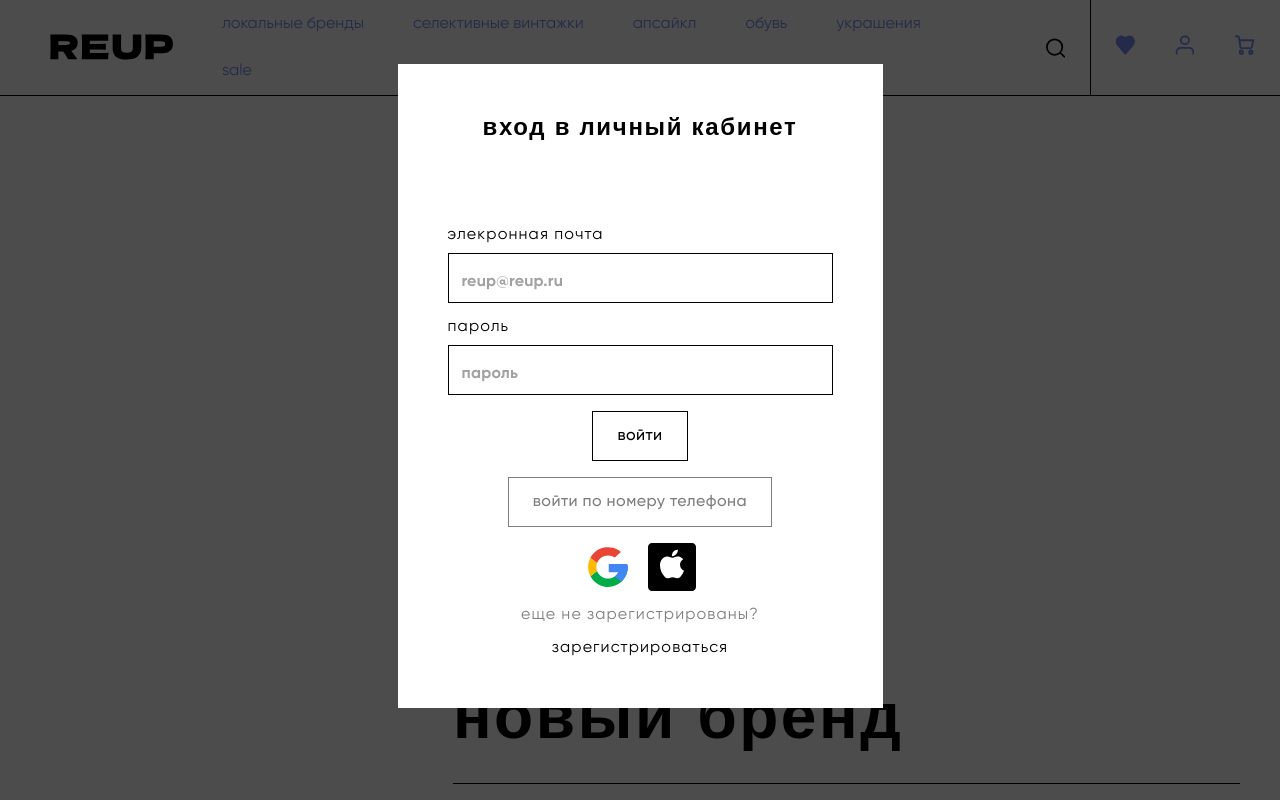
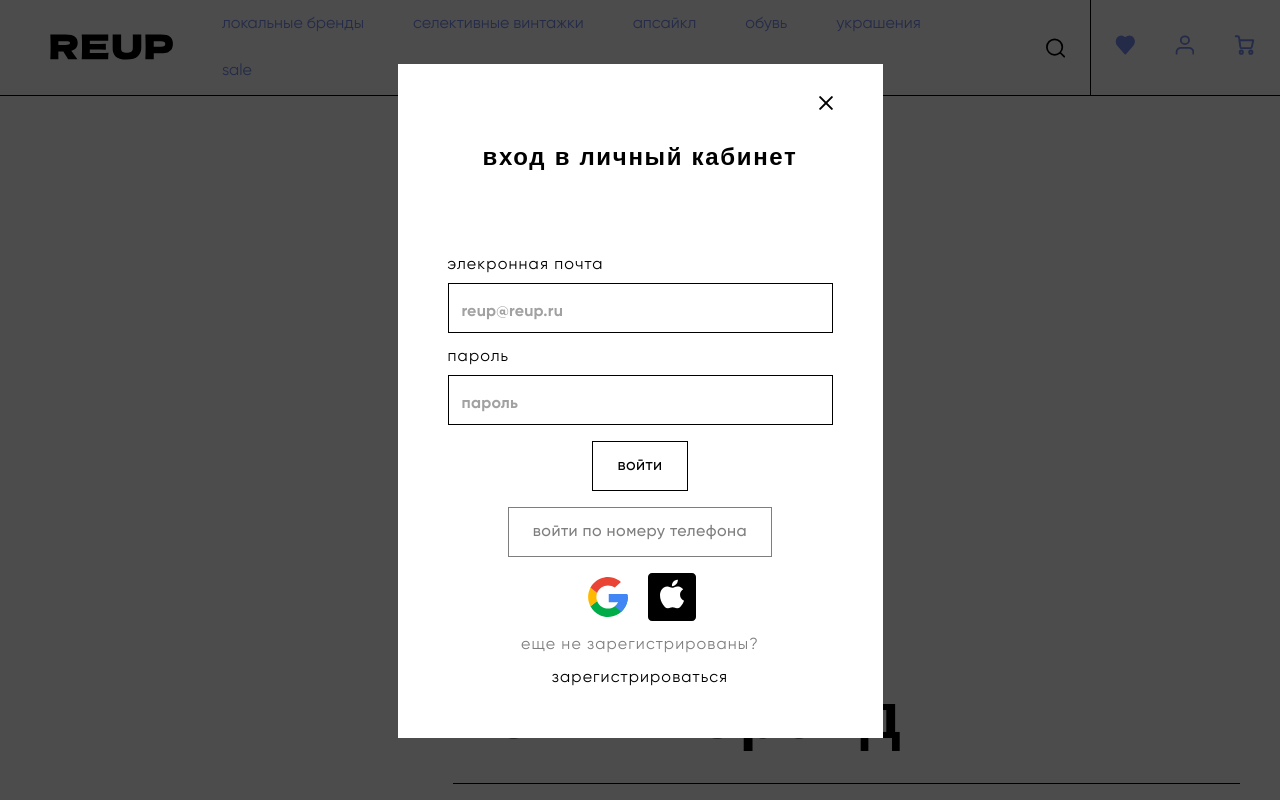
Before and after one commit to alimongairo/reup-front, a React (Vite) app: page / in a window 1280 px wide. Both pictures are taken after a click on the item 1184 px from the left and 47 px from the top of the page. Shown: the top 800 px of the page. Built offline with nearby package versions, Linux system fonts and the light colour scheme; a web font is replaced by a local one.

Commit message:
fxs and p

```diff
--- a/src/app/App.tsx
+++ b/src/app/App.tsx
@@ -29,7 +29,7 @@ function App() {
 
   const onNextLoginPart = (id?: number) => {
     setActiveLogin((prev) => {
-      if (id && !isNaN(id)) {
+      if (id !== undefined && !isNaN(id)) {
         return id;
       } else if (prev !== null && prev < Object.keys(isLoginPopup).length - 1) {
         return ++prev;
@@ -52,7 +52,6 @@ function App() {
   }, [activeLogin])
 
   const onLoginPopupClose = () => {
-    console.log('onLoginPopupClose')
     setIsLoginPopup(initialIsLoginPopup); return;
   }
 
@@ -69,6 +68,10 @@ function App() {
 
   const getKeyValue = <U extends keyof T, T extends object>(key: U) => (obj: T) => obj[key];
 
+  const onBackClick = () => {
+    onNextLoginPart(0);
+  };
+
   return (
     <>
       <AuthContext.Provider value={initialContextValue}>
@@ -81,13 +84,13 @@ function App() {
                   key={uid(part.id)}
                   visible={getKeyValue<keyof TLogPart, TLogPart>(Object.keys(isLoginPopup)[idx] as keyof TLogPart)(isLoginPopup)}
                   type='custom'
-                  customButtons={false}
-                  isSloseBtn={false} // add back btn
+                  onBackClick={onBackClick}
+                  isBackBtn={part?.isBackBtn}
+                  isCloseBtn={part?.isCloseBtn} // add back btn
                   isBordered={false}
                 >
                   <Typography variant="h3">{part.title}</Typography>
                   {part.content}
-                  {/* <button onClick={() => onNextLoginPart()}>{idx}next</button> */}
                 </PopUp>
 
               )
--- a/src/app/auth/components/SecondScreen/index.module.scss
+++ b/src/app/auth/components/SecondScreen/index.module.scss
@@ -20,7 +20,7 @@
 
 @media(min-width: $media-desktop) {
     .wrapper {
-        padding: calc(87px - $margin-h3) 0 0;
+        padding: calc(32px - $margin-h3) 0 0;
         width: 100%;
         box-sizing: border-box;
 
--- a/src/app/auth/config.tsx
+++ b/src/app/auth/config.tsx
@@ -13,6 +13,8 @@ const loginPopupConf = {
             title: 'вход в личный кабинет',
             id: 1,
             content: <SecondScreen/>,
+            isCloseBtn: true,
+            isBackBtn: true,
         },
         {
             title: 'вы успешно вошли!',
--- a/src/components/ui/PopUp/PopUp.tsx
+++ b/src/components/ui/PopUp/PopUp.tsx
@@ -1,22 +1,26 @@
 import { ReactNode, useEffect, useMemo } from 'react';
 import classNames from 'classnames';
-import close from '../../../../static/images/icons/close.svg';
+import {ReactComponent as CloseSvg} from '../../../../static/images/icons/close.svg';
+import {ReactComponent as BackSvg} from '../../../../static/images/icons/arrows/back.svg';
 import { Modal } from '@mui/material';
 import cx from './index.module.scss';
 import { Button } from "..";
+import { strokeColorReturner } from "../../../helpers";
 
 interface IProps {
   visible: boolean;
   children: ReactNode;
   onClose?: () => void;
+  onBackClick?: () => void;
   onSubmit?: () => void;
   type?: 'confirm' | 'alert' | 'custom';
   customButtons?: ReactNode;
-  isSloseBtn?: boolean;
+  isCloseBtn?: boolean;
   isBordered?: boolean;
+  isBackBtn?: boolean;
 }
 
-const PopUp = ({ visible, children, onClose, onSubmit, type, customButtons, isSloseBtn = true, isBordered = true }: IProps) => {
+const PopUp = ({ visible, children, onClose, onSubmit, type, customButtons, isCloseBtn = true, isBordered = true, isBackBtn = false, onBackClick }: IProps) => {
   useEffect(() => {
     if (visible) {
       document.body.style.overflow = 'hidden';
@@ -56,10 +60,16 @@ const PopUp = ({ visible, children, onClose, onSubmit, type, customButtons, isSl
       <div className={cx.backModal}>
         <div className={classNames(cx.wrapper, {[cx.bordered]: isBordered})}>
           {
-            isSloseBtn && (
-              <span className={cx.closeBtn} onClick={onClose}>
-                <img src={close} alt={'close'} />
-              </span>
+            isCloseBtn && (
+              <button className={cx.closeBtn} onClick={onClose}>
+                <CloseSvg stroke={strokeColorReturner(false)}/>
+              </button>
+            )
+          }
+
+          {
+            isBackBtn && (
+              <button onClick={onBackClick} className={cx.backBtn}><BackSvg stroke={strokeColorReturner(false)}/></button>
             )
           }
 
--- a/src/components/ui/PopUp/index.module.scss
+++ b/src/components/ui/PopUp/index.module.scss
@@ -1,20 +1,27 @@
+@import '../../../styles/vars.scss';
+
 .wrapper {
     z-index: 100;
-    background: white;
+    background:$color-snow;
     position: relative;
     max-width: 540px;
     height: fit-content;
     overflow-y: auto;
-    padding: 50px;
+    padding: 80px 50px 50px;
     &.bordered{
-      border: 1px solid black;
+      border: 1px solid $color-black;
     }
 
     .closeBtn {
       position: absolute;
       right: 50px;
       top: 32px;
-      cursor: pointer;
+    }
+
+    .backBtn{
+      position: absolute;
+      left: 50px;
+      top: 32px;
     }
 
     .content {
```
Also changed, not shown: static/images/icons/arrows/back.svg (added), static/images/icons/close.svg.
